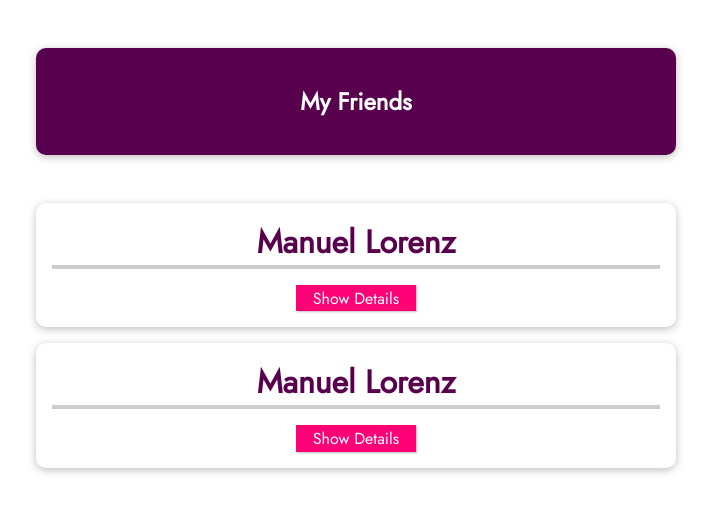
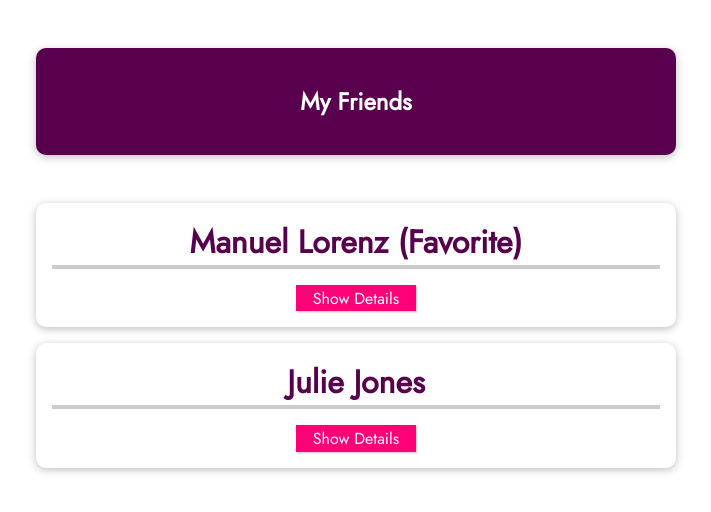
Before and after one commit to AhmedHelalAhmed/friends-app-vuejs, a Vue app: page / in a window 1280 px wide. Shown: the top 512 px of the page, without its empty margins (284-995 px from the left). Built offline with nearby package versions, Linux system fonts and the light colour scheme.

Commit message:
use props

```diff
--- a/src/App.vue
+++ b/src/App.vue
@@ -4,8 +4,18 @@
       <h1>My Friends</h1>
     </header>
     <ul>
-      <friend-contact></friend-contact>
-      <friend-contact></friend-contact>
+      <friend-contact
+      name="Manuel Lorenz"
+      phone-number="0123 45678 90"
+      email-address="manuel@localhost.com"
+      is-favorite="1"
+      ></friend-contact>
+      <friend-contact
+      name="Julie Jones"
+      phone-number="0987 654421 21"
+      email-address="Julie@localhost.com"
+      is-favorite="0"
+      ></friend-contact>
     </ul>
   </section>
 </template>
--- a/src/components/FriendContact.vue
+++ b/src/components/FriendContact.vue
@@ -1,18 +1,19 @@
 <template>
   <li>
-    <h2>{{ friend.name }}</h2>
+    <h2>{{ name }} {{ isFavorite === '1' ? '(Favorite)': ''}}</h2>
     <button @click="toggleDetails">
       {{ detailsAreVisible ? "Hide" : "Show" }} Details
     </button>
     <ul v-if="detailsAreVisible">
-      <li><strong>Phone:</strong> {{ friend.phone }}</li>
-      <li><strong>Email:</strong> {{ friend.email }}</li>
+      <li><strong>Phone:</strong> {{ phoneNumber }}</li>
+      <li><strong>Email:</strong> {{ emailAddress }}</li>
     </ul>
   </li>
 </template>
 
 <script>
 export default {
+  props: ["name", "phoneNumber", "emailAddress", "isFavorite"],
   data() {
     return {
       detailsAreVisible: false,
```
